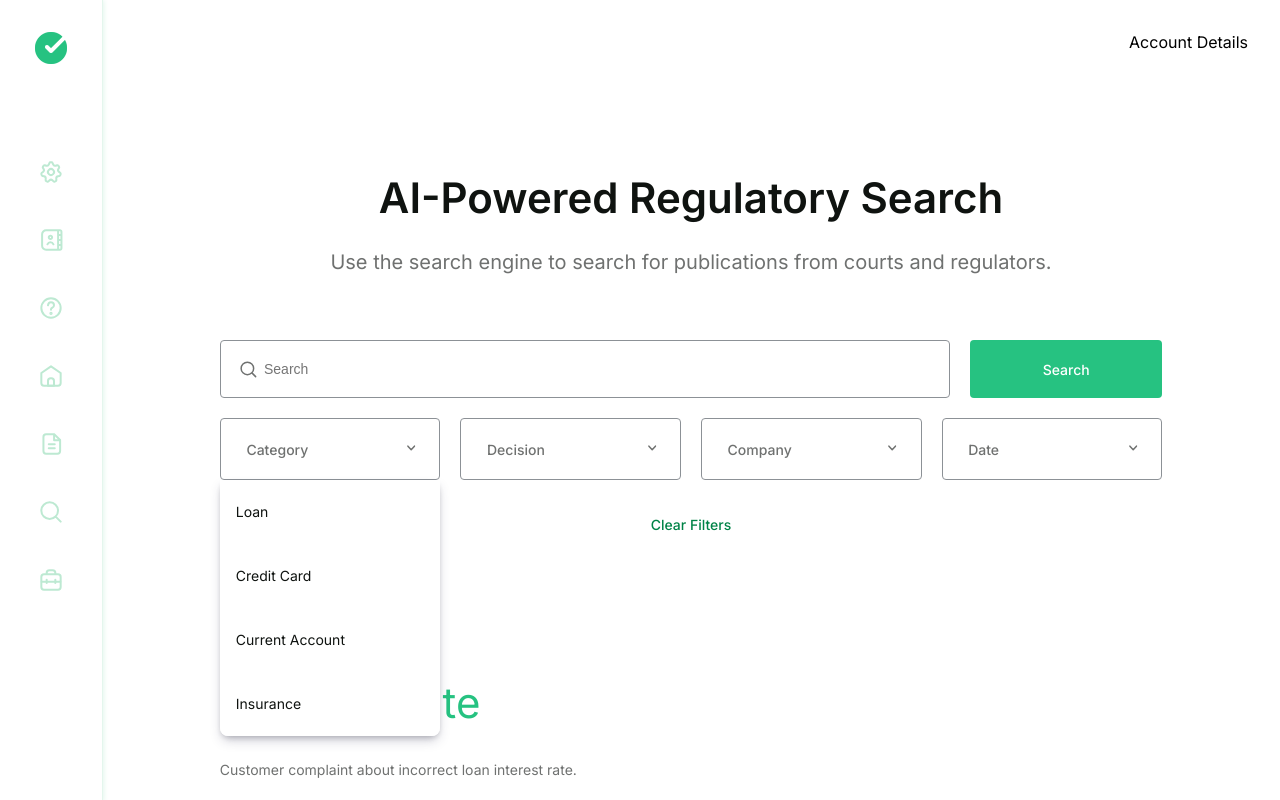
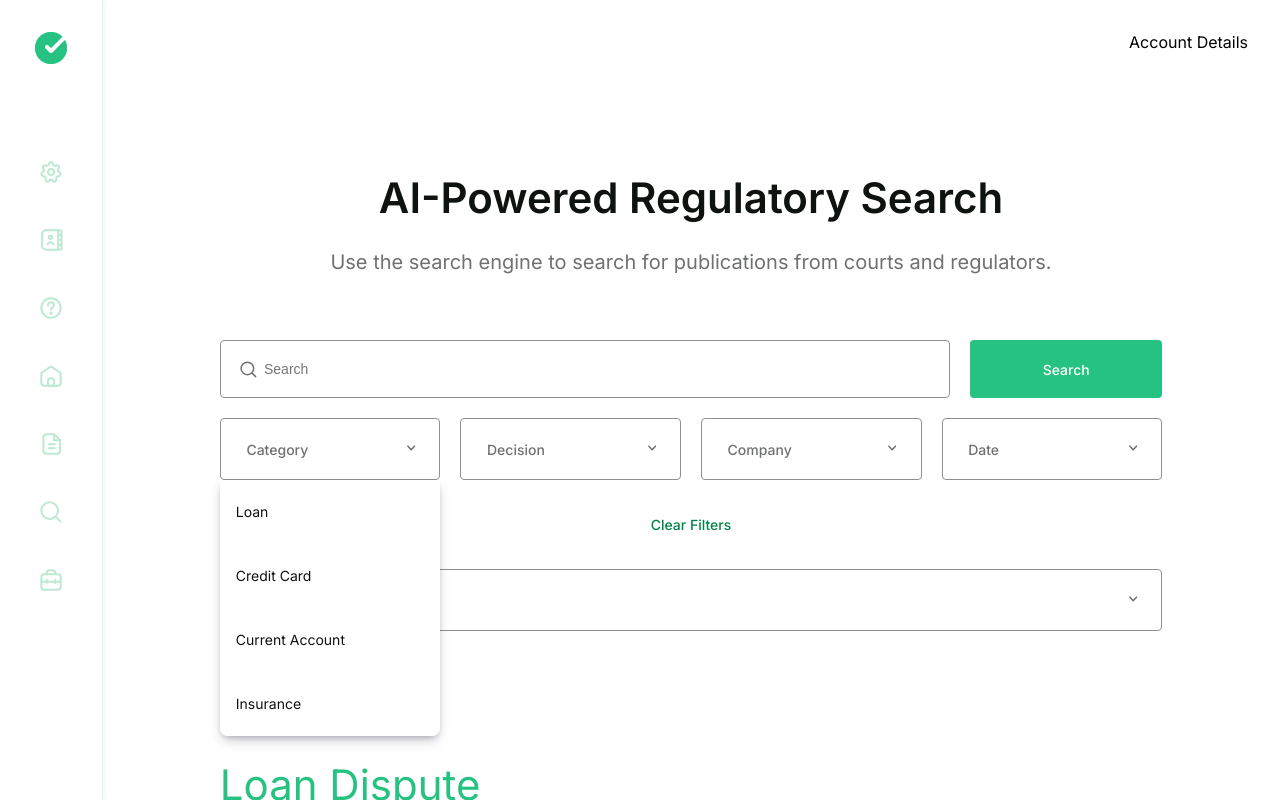
Before and after one commit to mtkwebdev/cc-mk-frontend-takehome-task, a React (Create React App) app: page / in a window 1280 px wide. Both pictures are taken after a click on the button "Category". Built offline with nearby package versions, Linux system fonts and the light colour scheme.

Commit message:
Search Engine Filters: Save changes

```diff
--- a/src/components/common/Button/styles.js
+++ b/src/components/common/Button/styles.js
@@ -15,7 +15,7 @@ const getButtonPadding = p => {
 
 const setButtonFlexGrowShrink = p => {
   if (p.isSearchBtn) return "width: 12rem";
-  return p.isFullWidth ? "flex: 1 0 max-content" : "flex:  0 0 auto";
+  return p.isFullWidth && !p.isListItem ? "flex: 1 0 max-content" : "flex:  0 0 auto";
 };
 
 export const Button = styled.button`
--- a/src/components/common/Dropdown/index.js
+++ b/src/components/common/Dropdown/index.js
@@ -26,13 +26,16 @@ const inputButtonVariant = {
   hover: COLOURS.surface.default,
 };
 
-const Dropdown = ({ placeholder, options, value, updateState }) => {
+const Dropdown = ({ placeholder, options, value, updateState, valueSelector }) => {
   const [openDropdownList, setOpenDropdownList] = useState(false);
 
   const dispatch = useDispatch();
 
-  const handleClick = e => {
+  const handleClick = (e, specificValue) => {
     setOpenDropdownList(!openDropdownList);
+    if (specificValue) {
+      return dispatch(updateState(specificValue));
+    }
     dispatch(updateState(e.target.innerText));
   };
 
@@ -47,7 +50,7 @@ const Dropdown = ({ placeholder, options, value, updateState }) => {
           size="lg"
           isFullWidth={true}
           isInput={true}>
-          {value ? value : placeholder}
+          {value ? value["text"] : placeholder}
         </Button>
         <S.ChevronIconContainer>
           <ChevronIcon variant={subduedText} size="sm" />
@@ -57,7 +60,7 @@ const Dropdown = ({ placeholder, options, value, updateState }) => {
       <S.DropdownOptionsContainer>
         {openDropdownList && options?.length ? (
           <S.DropdownOptions>
-            {options.map(({ text }) => (
+            {options.map(({ text, ...option }) => (
               <Button
                 type="button"
                 key={text.replace(" ", "")}
@@ -65,7 +68,8 @@ const Dropdown = ({ placeholder, options, value, updateState }) => {
                 textColour={defaultText}
                 isFullWidth={true}
                 isOption={true}
-                onClick={handleClick}>
+                onClick={e => handleClick(e, option[valueSelector])}
+                isListItem={true}>
                 <Text as="TextBody">{text}</Text>
               </Button>
             ))}
--- a/src/components/common/Dropdown/styles.js
+++ b/src/components/common/Dropdown/styles.js
@@ -30,7 +30,8 @@ export const DropdownOptionsContainer = styled.div`
 export const DropdownOptions = styled.div`
   position: absolute;
   width: 100%;
-  height: 16rem;
+  height: fit-content;
+  max-height: 16rem;
   overflow-x: auto;
   display: flex;
   flex-direction: column;
@@ -47,7 +48,3 @@ export const DropdownOptions = styled.div`
     }
   }
 `;
-
-export const SelectedDropdown = styled.li`
-  display: none;
-`;
--- a/src/components/features/SearchEngine/Filters/index.js
+++ b/src/components/features/SearchEngine/Filters/index.js
@@ -21,6 +21,7 @@ import {
   setCompanyFilter,
   setSelectedDateFilter,
   clearAllFilters,
+  setSearchResultSortOrder,
 } from "../searchEngineSlice.js";
 
 const primaryButton = {
@@ -51,11 +52,13 @@ const SearchEngineFilters = () => {
   const decisionOptions = useSelector(state => state.searchEngineData?.decisionsList);
   const companyOptions = useSelector(state => state.searchEngineData?.companiesList);
   const dateOptions = useSelector(state => state.searchEngineData?.datesList);
+  const sortByOptions = useSelector(state => state.searchEngineData?.sortByList);
 
   const selectedCategory = useSelector(state => state.searchEngineData?.selectedCategory);
   const selectedDecision = useSelector(state => state.searchEngineData?.selectedDecision);
   const selectedCompany = useSelector(state => state.searchEngineData?.selectedCompany);
   const selectedDate = useSelector(state => state.searchEngineData?.selectedDate);
+  const sortBy = useSelector(state => state.searchEngineData?.pagination.sortBy);
 
   useEffect(() => {
     dispatch(getMockCategoriesList());
@@ -68,7 +71,6 @@ const SearchEngineFilters = () => {
     <S.SearchEngineFilters>
       <S.SearchBarFilter>
         <InputField
-          className="search-area"
           placeholder="Search"
           type="search"
           label="search"
@@ -77,7 +79,6 @@ const SearchEngineFilters = () => {
         />
         <Button
           type="button"
-          className="search-button-area"
           variant={primaryButton}
           textColour={secondaryText}
           size="lg"
@@ -88,28 +89,24 @@ const SearchEngineFilters = () => {
       </S.SearchBarFilter>
       <S.DropDownFilters>
         <Dropdown
-          className="category-area"
           placeholder="Category"
           options={categoryOptions}
           updateState={state => setCategoryFilter(state)}
           value={selectedCategory}
         />
         <Dropdown
-          className="decision-area"
           placeholder="Decision"
           options={decisionOptions}
           updateState={state => setDecisionFilter(state)}
           value={selectedDecision}
         />
         <Dropdown
-          className="company-area"
           placeholder="Company"
           options={companyOptions}
           updateState={state => setCompanyFilter(state)}
           value={selectedCompany}
         />
         <Dropdown
-          className="date-area"
           placeholder="Date"
           options={dateOptions}
           updateState={state => setSelectedDateFilter(state)}
@@ -127,6 +124,13 @@ const SearchEngineFilters = () => {
           Clear Filters
         </Button>
       </S.ClearFiltersContainer>
+      <Dropdown
+        options={sortByOptions}
+        updateState={state => setSearchResultSortOrder(state)}
+        value={sortBy}
+        placeholder={sortBy.text}
+        valueSelector="value"
+      />
     </S.SearchEngineFilters>
   );
 };
--- a/src/components/features/SearchEngine/searchEngineSlice.js
+++ b/src/components/features/SearchEngine/searchEngineSlice.js
@@ -15,16 +15,14 @@ const initialState = {
   selectedDecision: null,
   selectedCompany: null,
   selectedDate: null,
-  resultsPageData: {
-    currentPage: 1,
-    pageSize: 5,
-    pageSizeOptions: [5, 10, 15, 20],
-    lastPageNumber: 4,
-    firstResultIndex: 0,
-    sortBy: [
-      { text: "Newest", value: "1" },
-      { text: "Oldest", value: 2 },
-    ],
+  pagination: {
+    page: 1,
+    size: 5,
+    totalPages: null,
+    totalPageItems: null,
+    firstResultItemIndex: 0,
+    sizeOptions: [5, 10, 15, 20],
+    sortBy: { text: "Sort By", value: 0 },
   },
   searchResults: [],
   filteredSearchResults: [],
@@ -32,7 +30,10 @@ const initialState = {
   decisionsList: [],
   companiesList: [],
   datesList: [],
-  paginationPageNumber: 1,
+  sortByList: [
+    { text: "Newest", value: 1 },
+    { text: "Oldest", value: 2 },
+  ],
 };
 
 const searchEngineSlice = createSlice({
@@ -72,14 +73,37 @@ const searchEngineSlice = createSlice({
       state.selectedDate = null;
       state.filteredSearchResults = [...state.searchResults];
     },
-    setResultsPage: (state, action) => {
-      // const filteredSearchResults = state.resultsPageData.filteredSearchResults;
-      // const pageSize = state.resultPageSize; // e.g. show 5 items
-      // const totalResultSize = filteredSearchResults.length; // 20 searchResults
-      // const numberOfPages = totalResultSize / state.resultPageSize; // e.g.   5 / 20 = 4 pages
-      // const currentPage = 1;
-      // const resultIndex = currentPage * pageSize; // e.g. page 4 X 5 searchResults   = last 20 searchResults
-      // // for (let i = 0; i < resultsPageData.filteredSearchResults .length; i++) {}
+    setCurrentSearchResultPage: (state, action) => {
+      const { size, totalPageItems } = state.pagination;
+      const pageData = [];
+      state.pagination.totalPageItems = state.filteredSearchResults.length; // 20 searchResults
+      state.pagination.totalPages = totalPageItems / size; // e.g.   5 / 20 = 4 pages
+      state.pagination.firstResultItemIndex = state.pagination.page * size - size; // e.g. show items 15-20 on page 4/4
+      pageData.fill(size, ...state.filteredSearchResults[state.pagination.firstResultItemIndex]);
+    },
+    setSearchResultPageSize: (state, actions) => {
+      state.pagination.size = actions.payload;
+    },
+    incrementPagination: (state, action) => {
+      const page = state.pagination.page;
+      const lastPage = state.pagination.totalPages;
+      if (page < lastPage) state.pagination.page += 1;
+    },
+    decrementPagination: (state, action) => {
+      const page = state.pagination.page;
+      state.pagination.page = page > 1 ? page - 1 : 1;
+    },
+    setSearchResultSortOrder: (state, action) => {
+      state.pagination.sortBy = action.payload;
+      if (state.pagination.sortBy === 2) {
+        state.filteredSearchResults = state.filteredSearchResults.sort((a, b) => {
+          return b.date - a.date;
+        });
+        return;
+      }
+      state.filteredSearchResults = state.filteredSearchResults.sort((a, b) => {
+        return a.date > b.date;
+      });
     },
   },
   extraReducers: builder => {
@@ -119,6 +143,9 @@ export const {
   decrementPagination,
   filterResults,
   clearAllFilters,
+  setCurrentSearchResultPage,
+  setSearchResultPageSize,
+  setSearchResultSortOrder,
 } = searchEngineSlice.actions;
 
 export default searchEngineSlice.reducer;
```
